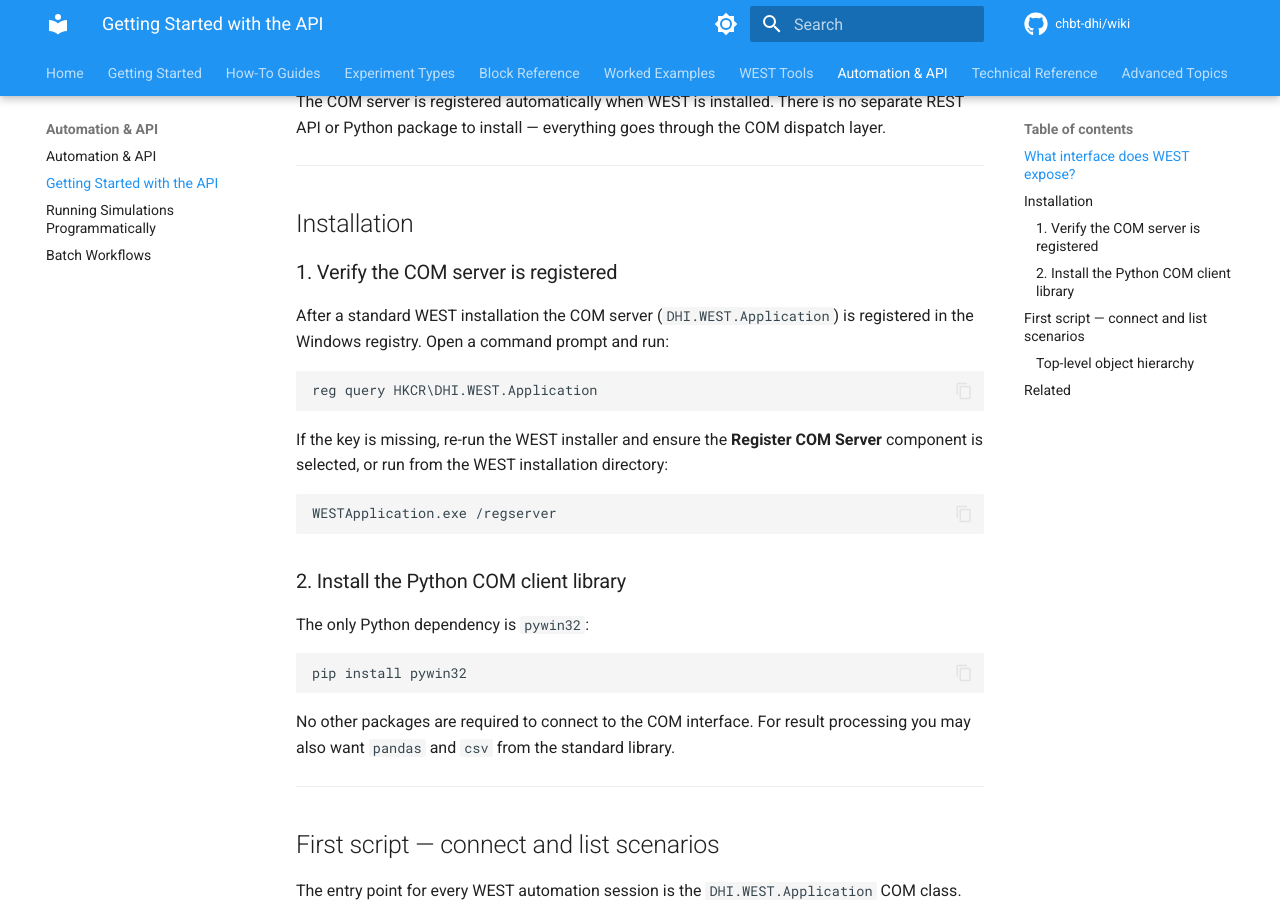
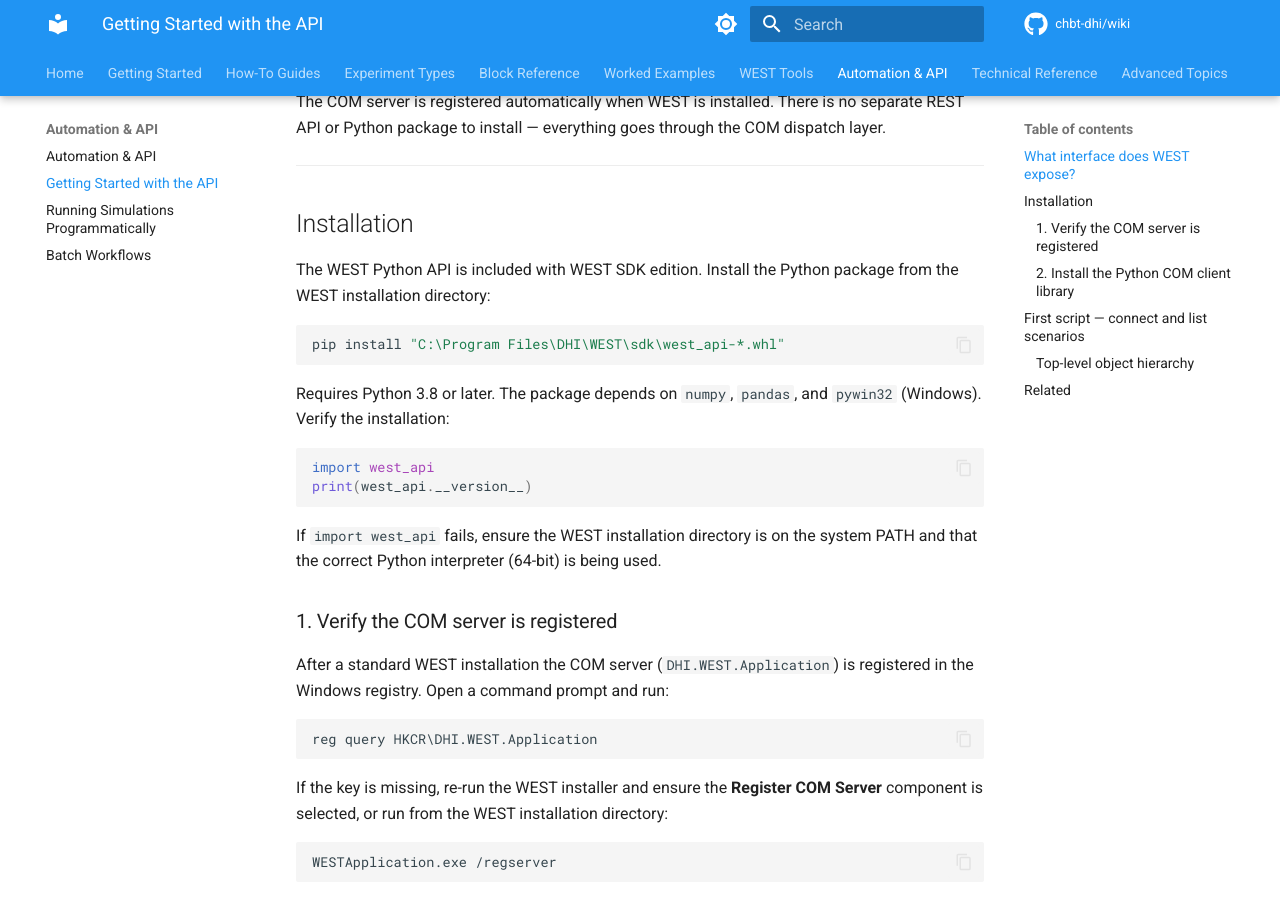
Before and after one commit to CHBT-DHI/Wiki, an MkDocs documentation site: the page built from docs/automation-api/getting-started.md, in a window 1280 px wide and 900 px high, scrolled down 699 px. Built offline with MkDocs 1.6.1 and Material for MkDocs 9.7.7, drawn with Linux system fonts in a browser that asks for light colours; comment, search, counter and statistics services are not loaded.

Commit message:
Fill empty section in automation-api/getting-started.md (Installation)

````diff
--- a/docs/automation-api/getting-started.md
+++ b/docs/automation-api/getting-started.md
@@ -28,6 +28,21 @@
 ---
 
 ## Installation
+
+The WEST Python API is included with WEST SDK edition. Install the Python package from the WEST installation directory:
+
+```bash
+pip install "C:\Program Files\DHI\WEST\sdk\west_api-*.whl"
+```
+
+Requires Python 3.8 or later. The package depends on `numpy`, `pandas`, and `pywin32` (Windows). Verify the installation:
+
+```python
+import west_api
+print(west_api.__version__)
+```
+
+If `import west_api` fails, ensure the WEST installation directory is on the system PATH and that the correct Python interpreter (64-bit) is being used.
 
 ### 1. Verify the COM server is registered
 
````
